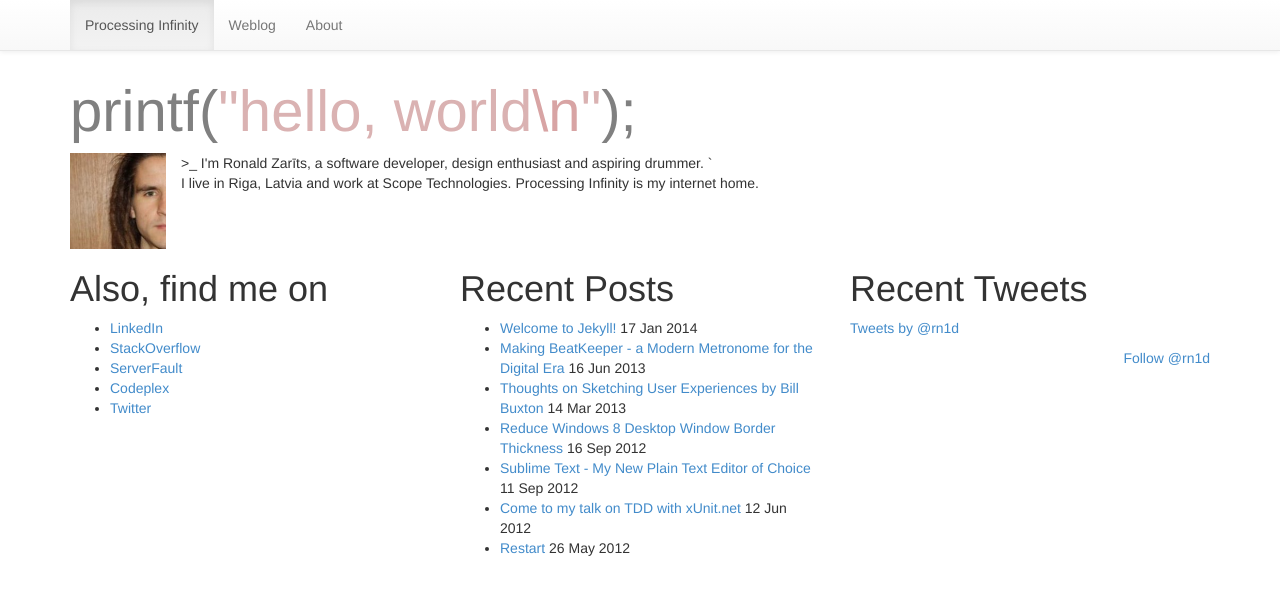
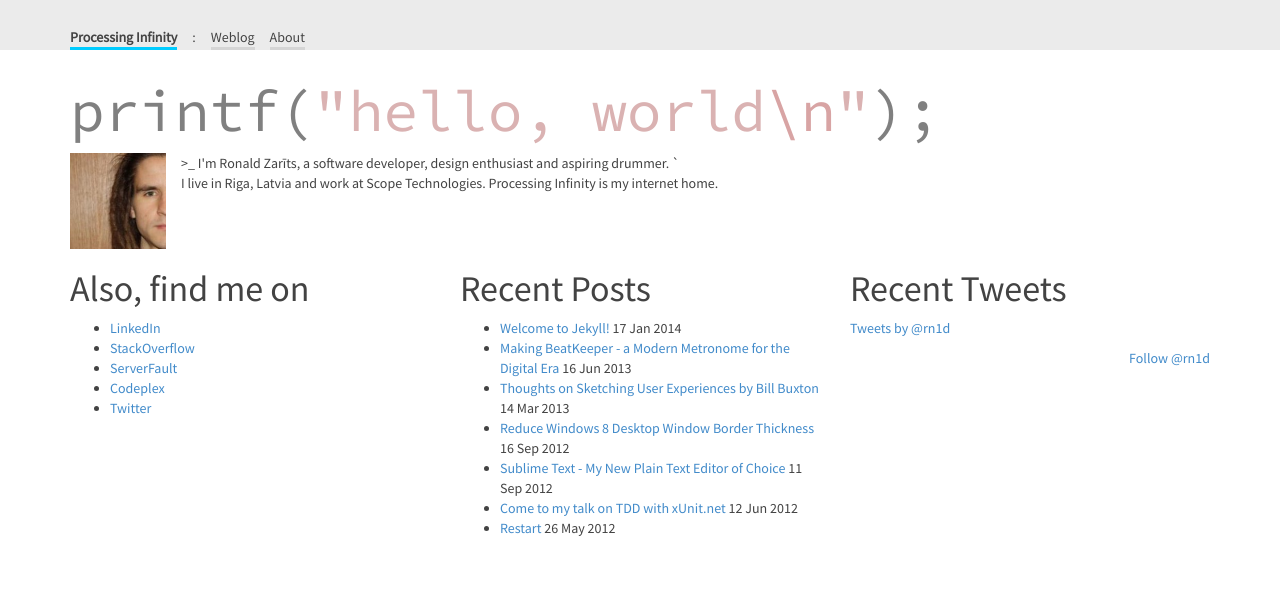
Before and after one commit to rn1d/rn1d.github.io, a Jekyll site: the page built from index.html, in a window 1280 px wide. Shown: the top 595 px of the page. Built offline with Jekyll 4.4.1, drawn with Linux system fonts in a browser that asks for light colours; nearby versions of some CDN libraries; Markdown is read by kramdown in place of the engine named in the settings; comment, search, counter and statistics services are not loaded.

Commit message:
Navbar styling

```diff
--- a/_layouts/default.html
+++ b/_layouts/default.html
@@ -19,7 +19,7 @@
   <div class="container">
 
     <!-- Navigation -->
-    <nav class="navbar navbar-default navbar-fixed-top">
+    <nav class="navbar navbar-fixed-top">
         <div class="container">
             <div class="navbar-header">
                 <button class="btn btn-muted navbar-toggle" data-toggle="collapse" data-target=".navbar-collapse">
@@ -29,13 +29,14 @@
             <div class="navbar-collapse collapse">
                 <ul class="nav navbar-nav">
                     {% assign pageUrl = page.url|remove:'index.html' %}
-                    <li class="nav first {% if pageUrl == '/' %}active{% endif %}">
+                    <li class="first {% if pageUrl == '/' %}active{% endif %}">
                         <a href="/">{{ site.name }}</a>
                     </li>
-                    <li class="nav {% if pageUrl == '/weblog/' %}active{% endif %}">
+                    <li class="divider">:</li>
+                    <li class="{% if pageUrl == '/weblog/' %}active{% endif %}">
                         <a href="/weblog/">Weblog</a>
                     </li>
-                    <li class="nav {% if pageUrl == '/about/' %}active{% endif %}" >
+                    <li class="{% if pageUrl == '/about/' %}active{% endif %}" >
                         <a href="/about/">About</a>
                     </li>
                 </ul>
--- a/assets/css/main.css
+++ b/assets/css/main.css
@@ -38,9 +38,94 @@ a:visited { color: #a0a; }
 /*
 /*****************************************************************************/
 
+@import url(http://fonts.googleapis.com/css?family=Source+Sans+Pro|Source+Code+Pro);
+
+/*
+
+fonts:
+  font-family: 'Source Sans Pro', sans-serif;
+  font-family: 'Source Code Pro', sans-serif;
+
+background:
+  background-color: #ebebeb;
+
+navbar
+  #00ccff (border-bottom: 3px solid #00ccff;)
+
+hover #6c6c6c
+*/
+
+
 body {
   padding-top: 70px;
+  font-family: 'Source Sans Pro', sans-serif;
+  color: #434343;
 }
+
+h1,
+h2,
+h3,
+h4,
+h5,
+h6,
+.h1,
+.h2,
+.h3,
+.h4,
+.h5,
+.h6 {
+  font-family: 'Source Sans Pro', Helvetica, Arial, sans-serif;
+  font-weight: 400;
+  line-height: 1.1;
+  color: inherit;
+}
+
+
+/*
+    Navigation
+*/
+
+.navbar {
+    background-color:#ebebeb;
+    background-color:rgba(235, 235, 235, 0.97);
+    border: 0;
+}
+
+.navbar-nav > li {
+  margin-right: 15px;
+}
+
+.nav > li {
+  padding: 27px 0 0 0;
+  border-bottom: 3px solid #d5d5d5;
+}
+
+.nav > li.first {
+  font-weight: bold;
+}
+
+.nav > li.active {
+  border-bottom: 3px solid #00ccff;
+}
+
+.nav > li.divider {
+  border-bottom: 0;
+}
+
+.nav > li > a {
+  padding: 0;
+  color: #434343;
+}
+
+.nav > li > a:hover{
+  color: #6c6c6c;
+  background-color: inherit;
+}
+
+/*
+    background-color:#ebebeb;
+    background-color:rgba(235, 235, 235, 0.97);
+    */
 
 /*
 .posts {
```
